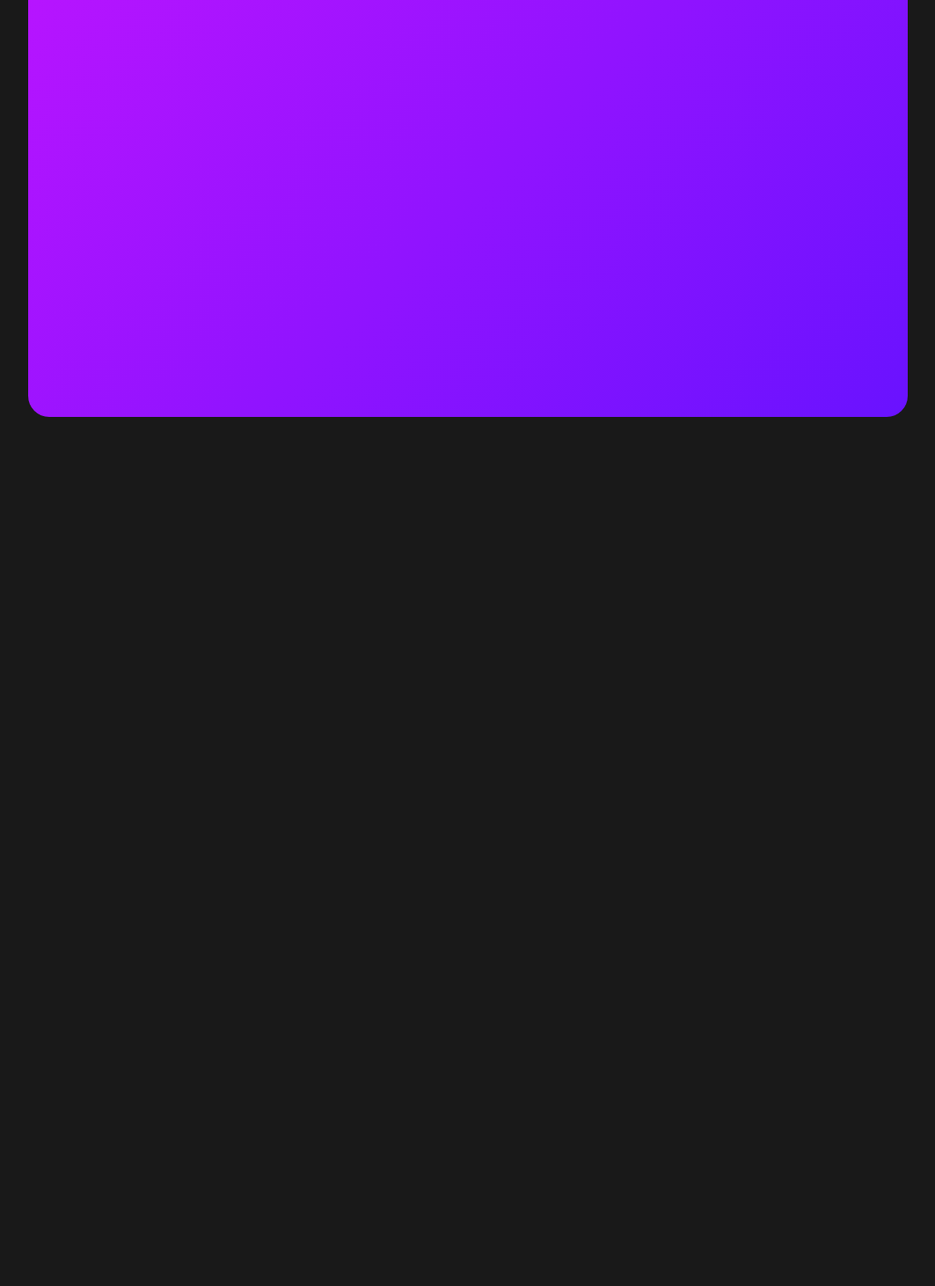
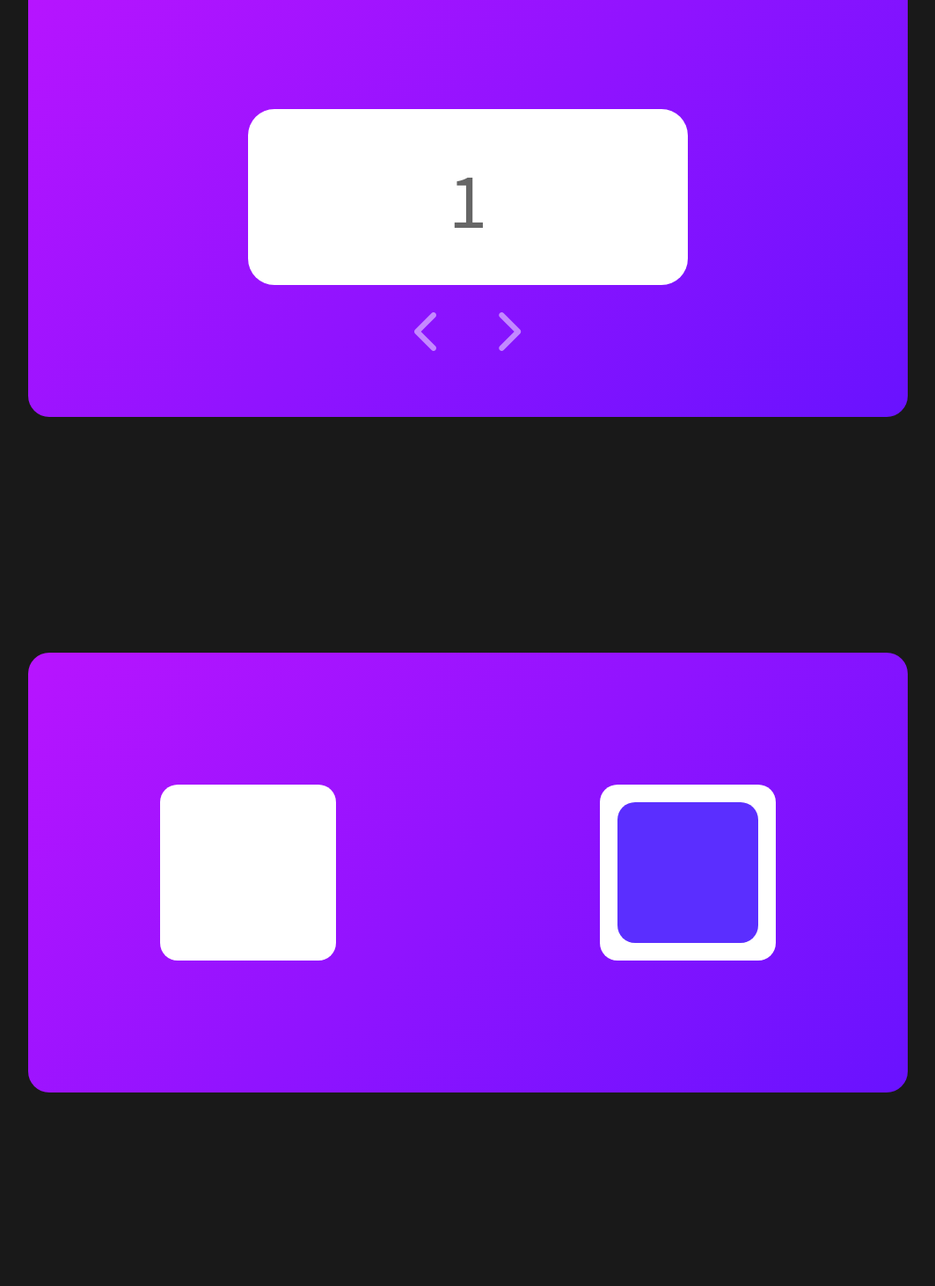
Before and after one commit to JbleMaker/react-animations, a React (Create React App) app: page / in a window 1280 px wide. Shown: the part 1008-2470 px from the top of the page at 88% size, without its empty margins (108-1171 px from the left). Before the commit the page ends 1600 px from the top, so only its background shows below. Built offline with nearby package versions, Linux system fonts and the light colour scheme; a web font is replaced by a local one.

Commit message:
8.16 Animation Finish

```diff
--- a/src/App.tsx
+++ b/src/App.tsx
@@ -1,10 +1,20 @@
-import React, { useRef } from "react";
-import { useMotionValue, useScroll, useTransform, motion } from "framer-motion";
+import React, { useRef, useState } from "react";
+import {
+  useMotionValue,
+  useScroll,
+  useTransform,
+  motion,
+  AnimatePresence,
+} from "framer-motion";
 
 import { CricleBox, Variants, VariantsBox } from "./components/styled-Variants";
 import { CircleVariants, animation, boxVariants } from "./variants";
 import { FontAwesomeIcon } from "@fortawesome/react-fontawesome";
-import { faRotateRight } from "@fortawesome/free-solid-svg-icons";
+import {
+  faChevronLeft,
+  faChevronRight,
+  faRotateRight,
+} from "@fortawesome/free-solid-svg-icons";
 import { Animation, AnimationBox } from "./components/styled-animation";
 import { Gestures, GesturesBox } from "./components/styled-Gestures";
 import { Drag, DragBox, Movement } from "./components/styled-Drag";
@@ -18,7 +28,20 @@ import {
   SmallWrapper,
   Wrapper,
 } from "./components/styled-Entire";
-import { ApBox, Title } from "./components/styled-aniPresence";
+import {
+  ApBox,
+  MotionBox,
+  MotionBtn,
+  Title,
+  boxMove,
+} from "./components/styled-aniPresence";
+import { MoveBox, MoveCircle } from "./components/styled-toggleMove";
+import {
+  Grid,
+  Overlay,
+  Section,
+  overlay,
+} from "./components/styled-animationSlider";
 
 function App() {
   ////////////////////////Drag
@@ -39,7 +62,24 @@ function App() {
   );
   const scrollMove = useTransform(scrollYProgress, [0, 1], [1, 2]);
 
-  ////////////////////////
+  ////////////////////////Animation Presence
+  const [visible, setVisible] = useState(1);
+  const [back, setBack] = useState(false);
+  const nextItem = async () => {
+    await setBack(false);
+    await setVisible((prev) => (prev === 10 ? 10 : prev + 1));
+  };
+  const beforeItem = async () => {
+    await setBack(true);
+    await setVisible((prev) => (prev === 1 ? 1 : prev - 1));
+  };
+
+  ///////////////////////// Animatiom Move and Connect
+  const [clicked, setClicked] = useState(false);
+  const toggleClicked = () => setClicked((prev) => !prev);
+
+  ///////////////////////// Animation Slider
+  const [id, setId] = useState<null | string>(null);
 
   return (
     <Wrapper>
@@ -140,7 +180,67 @@ function App() {
 
       <AniPresence>
         <Title>Animation Presence</Title>
-        <ApBox></ApBox>
+        <ApBox>
+          <AnimatePresence custom={back}>
+            <MotionBox
+              custom={back}
+              key={visible}
+              variants={boxMove}
+              initial="entry"
+              animate="center"
+              exit="exit">
+              {visible}
+            </MotionBox>
+          </AnimatePresence>
+          <MotionBtn onClick={beforeItem}>
+            <FontAwesomeIcon icon={faChevronLeft} />
+          </MotionBtn>
+          <MotionBtn onClick={nextItem}>
+            <FontAwesomeIcon icon={faChevronRight} />
+          </MotionBtn>
+        </ApBox>
+      </AniPresence>
+
+      <AniPresence>
+        <ApBox
+          onClick={toggleClicked}
+          style={{ justifyContent: "space-around" }}>
+          <MoveBox>
+            {clicked ? (
+              <MoveCircle layoutId="circle" style={{ borderRadius: 50 }} />
+            ) : null}
+          </MoveBox>
+          <MoveBox>
+            {!clicked ? (
+              <MoveCircle
+                layoutId="circle"
+                style={{ borderRadius: 10, scale: 2 }}
+              />
+            ) : null}
+          </MoveBox>
+        </ApBox>
+      </AniPresence>
+
+      <AniPresence>
+        <ApBox>
+          <Grid>
+            {["1", "2", "3", "4"].map((n) => (
+              <Section onClick={() => setId(n)} key={n} layoutId={n} />
+            ))}
+          </Grid>
+          <AnimatePresence>
+            {id ? (
+              <Overlay
+                onClick={() => setId(null)}
+                variants={overlay}
+                initial="hidden"
+                animate="visible"
+                exit="exit">
+                <Section layoutId={id} style={{ width: 400, height: 200 }} />
+              </Overlay>
+            ) : null}
+          </AnimatePresence>
+        </ApBox>
       </AniPresence>
     </Wrapper>
   );
--- a/src/components/styled-Entire.tsx
+++ b/src/components/styled-Entire.tsx
@@ -1,7 +1,7 @@
 import { styled } from "styled-components";
 
 export const Wrapper = styled.div`
-  height: 200vmin;
+  height: 400vmin;
   width: 100%;
   display: flex;
   justify-content: start;
--- a/src/components/styled-aniPresence.tsx
+++ b/src/components/styled-aniPresence.tsx
@@ -1,5 +1,29 @@
 import { styled } from "styled-components";
 import { motion } from "framer-motion";
+
+export const boxMove = {
+  entry: (isBack: boolean) => ({
+    x: isBack ? -500 : 500,
+    opacity: 0,
+    scale: 0,
+  }),
+  center: {
+    x: 0,
+    opacity: 1,
+    scale: 1,
+    transition: {
+      duration: 0.5,
+    },
+  },
+  exit: (isBack: boolean) => ({
+    x: isBack ? 500 : -500,
+    opacity: 0,
+    scale: 0,
+    transition: {
+      duration: 0.5,
+    },
+  }),
+};
 
 export const Title = styled.h1`
   font-size: 5vmin;
@@ -12,4 +36,32 @@ export const ApBox = styled(motion.div)`
   height: 50rem;
   background: linear-gradient(135deg, #b814ff, #6912ff);
   border-radius: 3vmin;
+  display: flex;
+  justify-content: center;
+  align-items: center;
 `;
+
+export const MotionBox = styled(motion.div)`
+  width: 50rem;
+  height: 20rem;
+  background-color: #ffff;
+  border-radius: 3rem;
+  display: flex;
+  justify-content: center;
+  align-items: center;
+  font-size: 8rem;
+  color: rgba(0, 0, 0, 0.6);
+  position: absolute;
+`;
+
+export const MotionBtn = styled(motion.button)`
+  width: 5rem;
+  height: 5rem;
+  border: none;
+  background-color: rgba(255, 255, 255, 0);
+  font-size: 5rem;
+  margin: 0px 20px;
+  color: rgba(255, 255, 255, 0.5);
+  position: relative;
+  bottom: -150px;
+`;
--- /dev/null
+++ b/src/components/styled-animationSlider.tsx
@@ -0,0 +1,42 @@
+import { styled } from "styled-components";
+import { motion } from "framer-motion";
+
+export const Overlay = styled(motion.div)`
+  width: 100%;
+  height: 100%;
+  position: absolute;
+  display: flex;
+  justify-content: center;
+  align-items: center;
+`;
+
+export const Grid = styled(motion.div)`
+  width: 80rem;
+  height: 40rem;
+  background-color: rgba(0, 0, 0, 0.5);
+  border-radius: 3rem;
+  display: grid;
+  grid-template-columns: repeat(3, 1fr);
+  justify-content: center;
+  align-items: center;
+  div:first-child,
+  div:last-child {
+    grid-column: span 2;
+  }
+  box-sizing: border-box;
+  gap: 2rem;
+  padding: 0rem 3rem;
+`;
+
+export const Section = styled(motion.div)`
+  height: 15rem;
+  background-color: rgba(255, 255, 255, 1);
+  border-radius: 1rem;
+  box-shadow: 0 2px 3px rgba(0, 0, 0, 0.1), 0 10px 20px rgba(0, 0, 0, 0.06);
+`;
+
+export const overlay = {
+  hidden: { backgroundColor: "rgba(0, 0, 0, 0)" },
+  visible: { backgroundColor: "rgba(0, 0, 0, 0.5)" },
+  exit: { backgroundColor: "rgba(0, 0, 0, 0)" },
+};
--- /dev/null
+++ b/src/components/styled-toggleMove.tsx
@@ -0,0 +1,19 @@
+import { styled } from "styled-components";
+import { motion } from "framer-motion";
+
+export const MoveBox = styled(motion.div)`
+  width: 20rem;
+  height: 20rem;
+  background-color: #ffffff;
+  display: flex;
+  justify-content: center;
+  align-items: center;
+  border-radius: 2rem;
+`;
+
+export const MoveCircle = styled(motion.div)`
+  width: 8rem;
+  height: 8rem;
+  border-radius: 50%;
+  background-color: rgba(55, 0, 255, 0.82);
+`;
```
